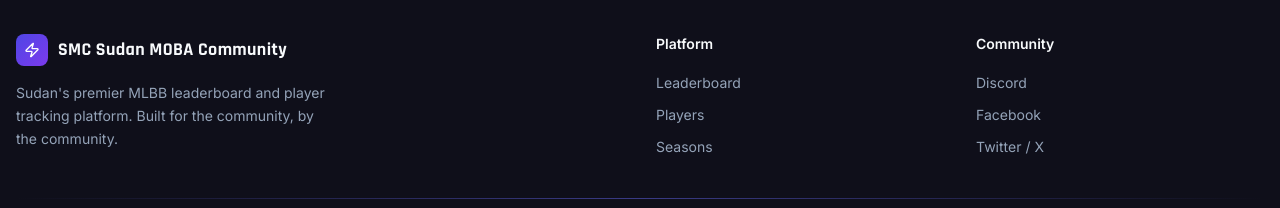
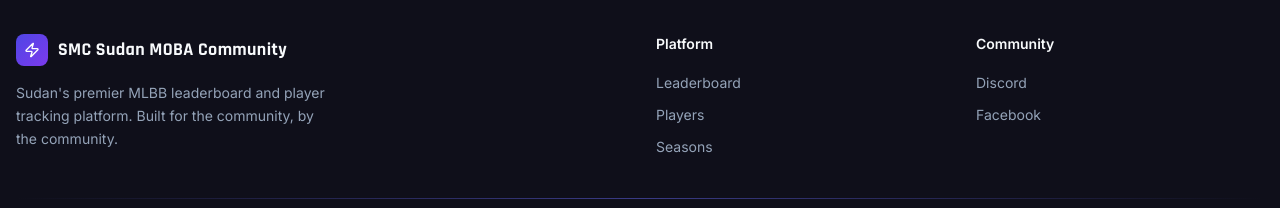
Before and after one commit to ywsfmhjwb741-droid/smc-sudan, a Next.js app in the folder apps/web/: page / in a window 1280 px wide. Shown: the part 1984-2192 px from the top of the page. Built offline with nearby package versions, Linux system fonts and the light colour scheme.

Commit message:
fix: add social links

```diff
--- a/apps/web/src/components/layout/Footer.tsx
+++ b/apps/web/src/components/layout/Footer.tsx
@@ -1,12 +1,10 @@
 import Link from "next/link";
 import { Zap } from "lucide-react";
-
 export function Footer() {
   return (
     <footer className="border-t border-bg-border bg-bg-secondary">
       <div className="container mx-auto px-4 py-12">
         <div className="grid grid-cols-1 md:grid-cols-4 gap-8">
-          {/* Brand */}
           <div className="md:col-span-2">
             <div className="flex items-center gap-2.5 mb-4">
               <div className="w-8 h-8 rounded-lg bg-brand-gradient flex items-center justify-center">
@@ -21,8 +19,6 @@
               Built for the community, by the community.
             </p>
           </div>
-
-          {/* Links */}
           <div>
             <h4 className="font-semibold text-text-primary text-sm mb-4">Platform</h4>
             <ul className="space-y-2">
@@ -32,40 +28,30 @@
                 { href: "/seasons", label: "Seasons" },
               ].map((link) => (
                 <li key={link.href}>
-                  <Link
-                    href={link.href}
-                    className="text-text-secondary text-sm hover:text-text-primary transition-colors"
-                  >
+                  <Link href={link.href} className="text-text-secondary text-sm hover:text-text-primary transition-colors">
                     {link.label}
                   </Link>
                 </li>
               ))}
             </ul>
           </div>
-
           <div>
             <h4 className="font-semibold text-text-primary text-sm mb-4">Community</h4>
             <ul className="space-y-2">
-              {[
-                { href: "#", label: "Discord" },
-                { href: "#", label: "Facebook" },
-                { href: "#", label: "Twitter / X" },
-              ].map((link) => (
-                <li key={link.label}>
-                  <a
-                    href={link.href}
-                    className="text-text-secondary text-sm hover:text-text-primary transition-colors"
-                  >
-                    {link.label}
-                  </a>
-                </li>
-              ))}
+              <li>
+                <a href="https://discord.gg/sVzkQUG9r" className="text-text-secondary text-sm hover:text-text-primary transition-colors">
+                  Discord
+                </a>
+              </li>
+              <li>
+                <a href="https://www.facebook.com/share/1ByVT4kKz3/" className="text-text-secondary text-sm hover:text-text-primary transition-colors">
+                  Facebook
+                </a>
+              </li>
             </ul>
           </div>
         </div>
-
         <div className="glow-line mt-10 mb-6" />
-
         <div className="flex flex-col md:flex-row items-center justify-between gap-4">
           <p className="text-text-muted text-xs">
             © {new Date().getFullYear()} SMC Sudan MOBA Community. Not affiliated with Moonton.
```
